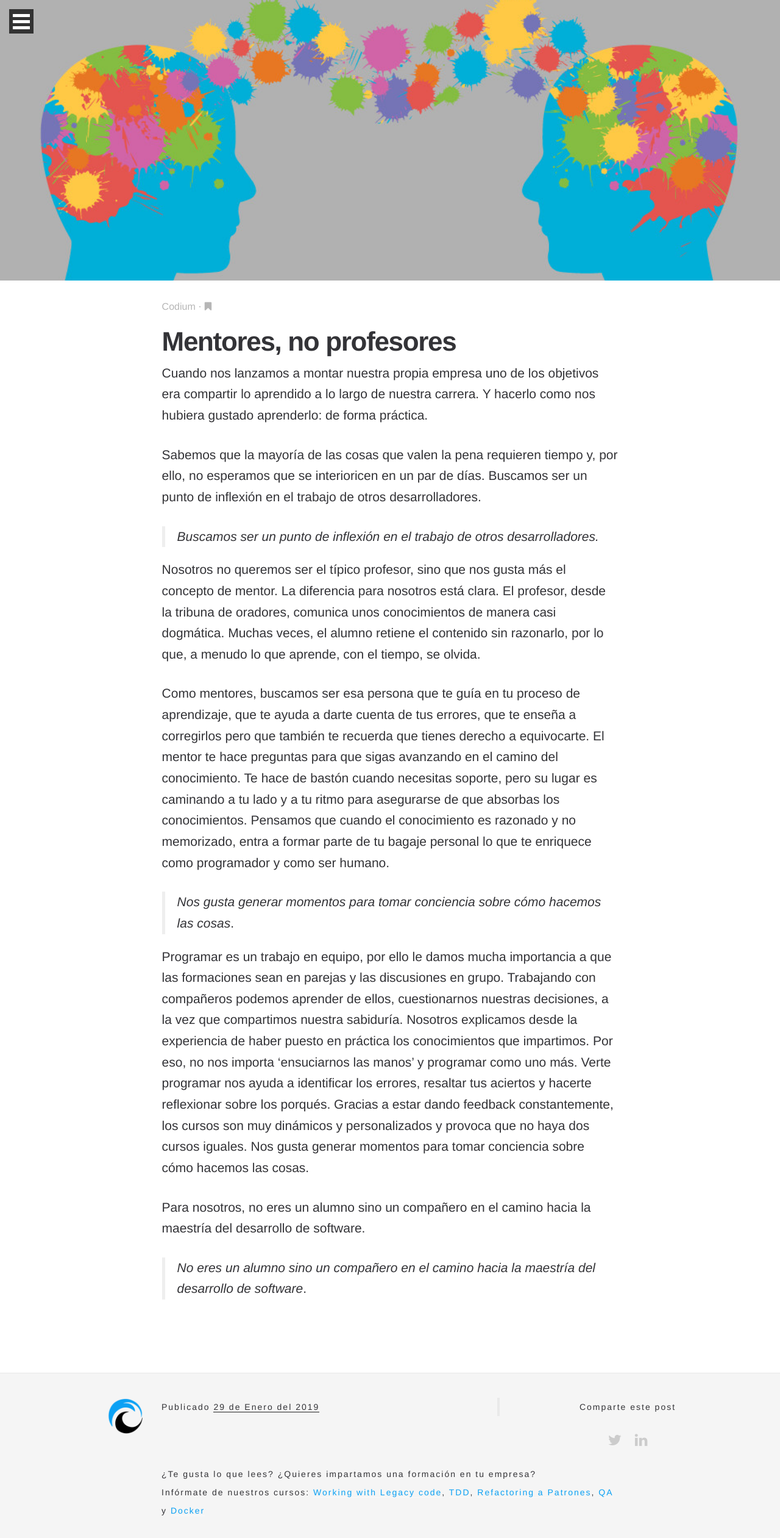
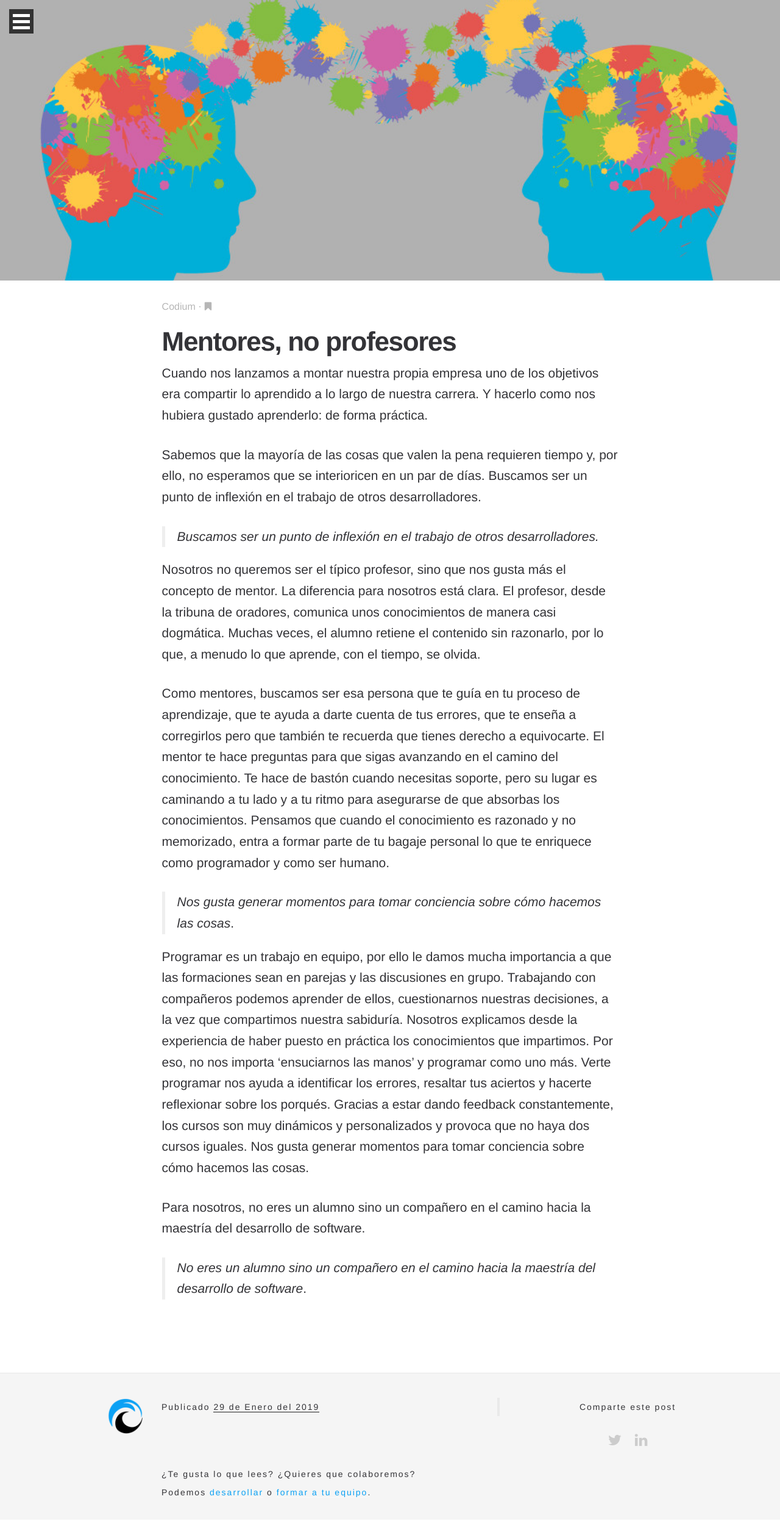
Before and after one commit to CodiumTeam/CodiumTeam.github.io, a Jekyll site: the page built from _posts/2019-01-29-mentores-no-profesores.md, in a window 1280 px wide. Shown: the whole page at 61% size. Built offline with Jekyll 4.4.1, drawn with Linux system fonts in a browser that asks for light colours; some web fonts are replaced.

Commit message:
change footer text

```diff
--- a/_includes/footer-single.html
+++ b/_includes/footer-single.html
@@ -59,16 +59,10 @@
   <div class="row">
     <div class="col-xs-12 col-sm-8 col-sm-offset-2">
       <p>
-        ¿Te gusta lo que lees? ¿Quieres impartamos una formación en tu empresa?
+        ¿Te gusta lo que lees? ¿Quieres que colaboremos?
       </p>
       <p>
-        Infórmate de nuestros cursos:
-        <a href="https://www.codium.team/curso-legacy-code.html"
-          >Working with Legacy code</a>,
-        <a href="https://www.codium.team/curso-tdd.html">TDD</a>,
-        <a href="https://www.codium.team/curso-refactoring-a-patrones.html">Refactoring a Patrones</a>,
-        <a href="https://www.codium.team/curso-refactoring-a-patrones.htmlhttps://www.codium.team/curso-quality-assurance.html">QA</a> y
-        <a href="https://www.codium.team/curso-docker.html">Docker</a>
+        Podemos <a href="https://www.codium.team/desarrollo.html">desarrollar</a> o <a href="https://www.codium.team/#courses-list">formar a tu equipo</a>.
       </p>
       <p>&nbsp;</p>
     </div>
```
